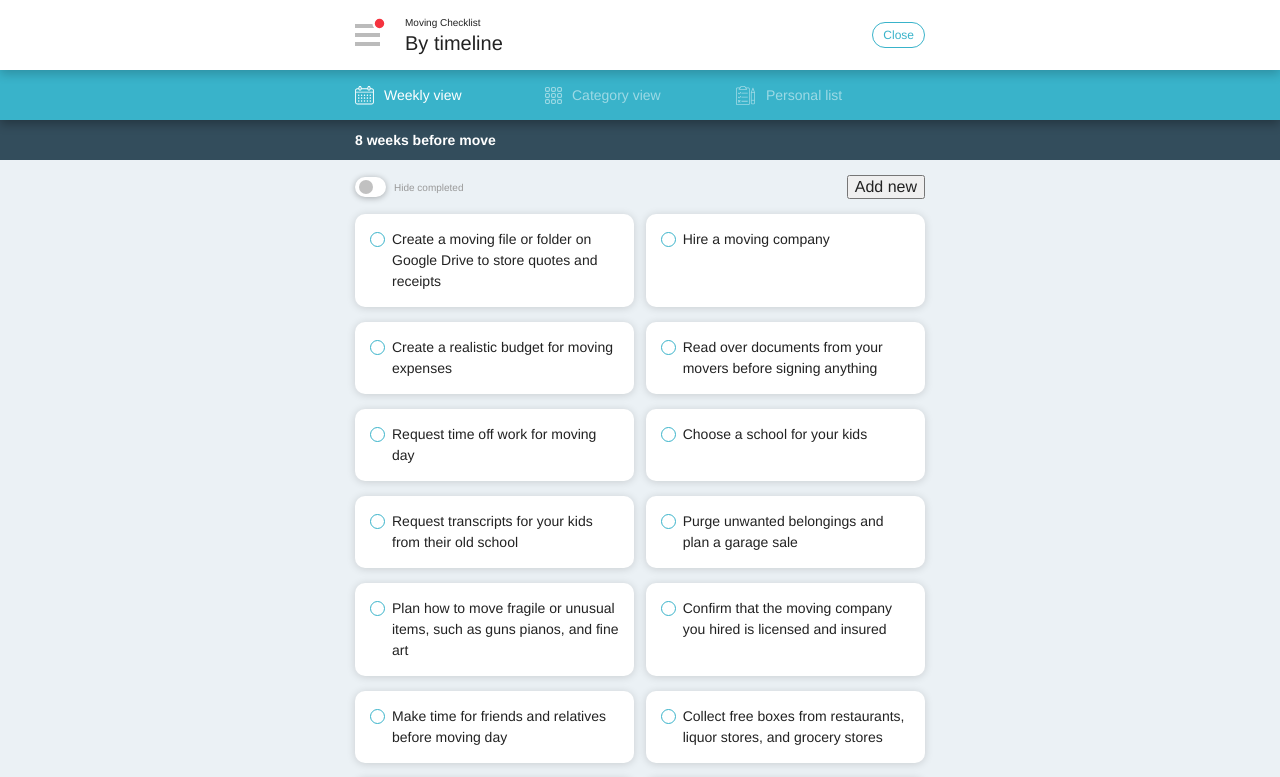
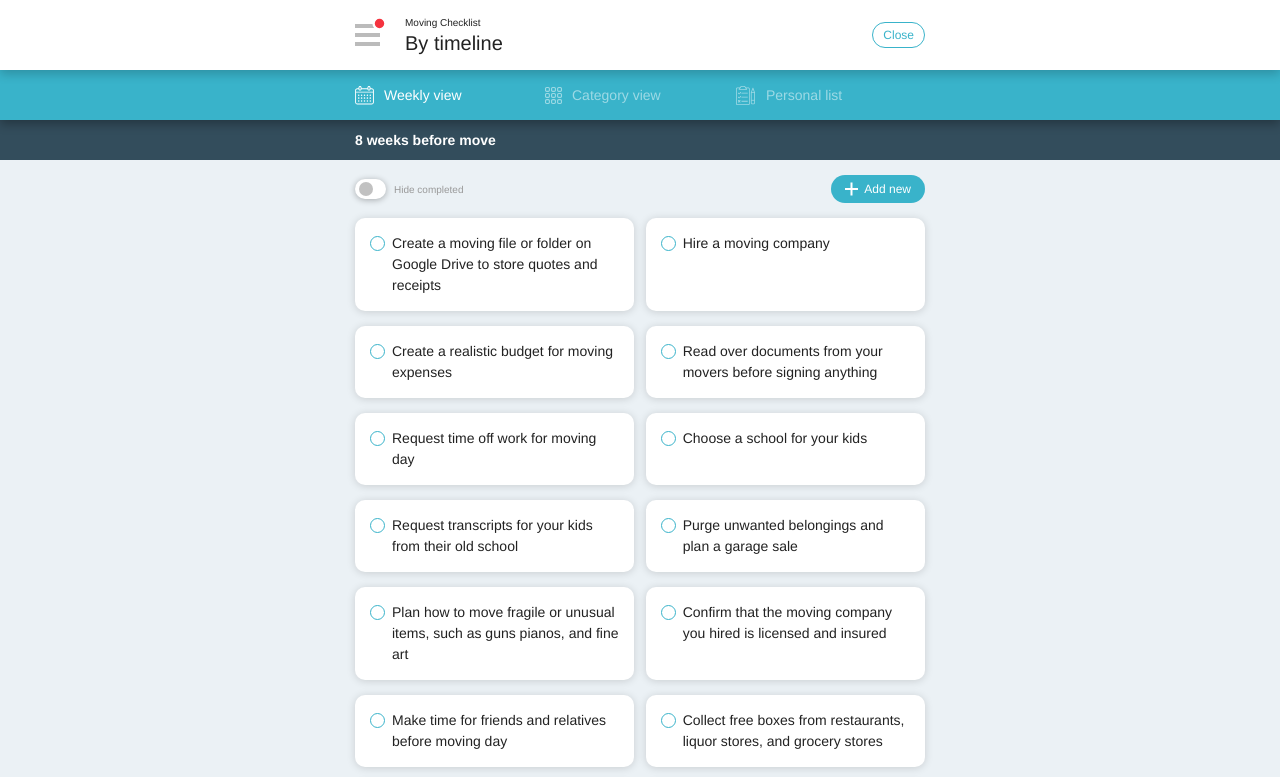
Before and after one commit to baadaa/ultimate-moving-checklist, a React (Create React App) app: page / in a window 1280 px wide. Shown: the top 777 px of the page. Built offline with nearby package versions, Linux system fonts and the light colour scheme; a web font is replaced by a local one.

Commit message:
add empty list illo

```diff
--- a/src/components/TodoArea/TodoArea.js
+++ b/src/components/TodoArea/TodoArea.js
@@ -1,12 +1,27 @@
 import React from "react";
 import styled from "styled-components";
 import colors from "../UIElements/colors";
+import { ReactComponent as EmptyList } from "../../img/empty-list.svg";
 
 const TodoAreaContainer = styled.div`
   width: 100%;
   background: #ebf1f5;
   flex: 1;
   padding-bottom: 100px;
+  .emptyList {
+    display: flex;
+    flex-direction: column;
+    align-items: center;
+    svg {
+      width: 250px;
+      height: 250px;
+      margin-bottom: 14px;
+      margin-top: 40px;
+    }
+    font-size: 16px;
+    font-weight: 800;
+    color: ${colors.blue};
+  }
   .wrapper {
     max-width: 600px;
     margin: 0 auto;
@@ -76,6 +91,21 @@ const TodoAreaContainer = styled.div`
           background: ${colors.lightBlue};
           transform: translateX(9px);
         }
+      }
+    }
+    button {
+      display: flex;
+      align-items: center;
+      border: none;
+      outline: none;
+      background: ${colors.lightBlue};
+      color: #fff;
+      padding: 7px 14px;
+      font-size: 12px;
+      font-weight: 400;
+      border-radius: 20px;
+      svg {
+        margin-right: 5px;
       }
     }
   }
@@ -148,13 +178,44 @@ const TodoAreaContainer = styled.div`
     }
   }
 `;
+
 const TodoArea = ({
   currentSection,
   todos,
   todoCompleteHandler,
   completedTaskIsHidden,
   completedTaskVisibilityHandler
-}) => (
+}) => {
+  const getTodoList = todos => {
+    const List = todos.map((todo, i) => {
+      if (todo.done && completedTaskIsHidden) return null;
+      return (
+        <li className={todo.done ? "done" : null} key={i}>
+          <input
+            type="checkbox"
+            checked={todo.done}
+            name={"todo" + i}
+            id={"todo" + i}
+            onChange={() => todoCompleteHandler(i)}
+          />
+          <label htmlFor={"todo" + i}>
+            <span className="circle"></span>
+            {todo.content}
+          </label>
+        </li>
+      );
+    });
+    if (List.every(item => item === null))
+      return (
+        <span className="emptyList">
+          <EmptyList />
+          No items on this list
+        </span>
+      );
+    return <ul className="todos">{List}</ul>;
+  };
+
+  return (
     <TodoAreaContainer currentSection={currentSection}>
       <div className="viewContext">
         <div className="wrapper">8 weeks before move</div>
@@ -175,34 +236,19 @@ const TodoArea = ({
             Hide completed
           </label>
         </div>
-      <button>Add new</button>
+        <button>
+          <svg width="14" height="14" xmlns="http://www.w3.org/2000/svg">
+            <g fill="#FFF" fill-rule="evenodd">
+              <path d="M0 6h13v2H0z" />
+              <path d="M7.5.5v13h-2V.5z" />
+            </g>
+          </svg>
+          Add new
+        </button>
       </div>
-    <div className="wrapper">
-      <ul className="todos">
-        {todos.map((todo, i) => (
-          <li
-            className={todo.done ? "done" : null}
-            key={i}
-            style={{
-              display: todo.done && completedTaskIsHidden ? "none" : null
-            }}
-          >
-            <input
-              type="checkbox"
-              checked={todo.done}
-              name={"todo" + i}
-              id={"todo" + i}
-              onChange={() => todoCompleteHandler(i)}
-            />
-            <label htmlFor={"todo" + i}>
-              <span className="circle"></span>
-              {todo.content}
-            </label>
-          </li>
-        ))}
-      </ul>
-    </div>
+      <div className="wrapper">{getTodoList(todos)}</div>
     </TodoAreaContainer>
   );
+};
 
 export default TodoArea;
```
Lines whose indentation alone changed are shown as unchanged.
